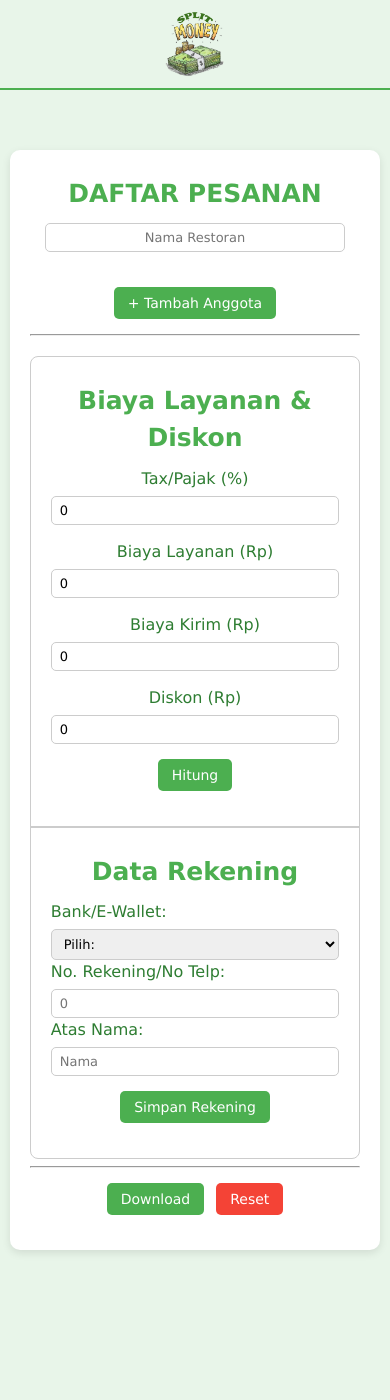
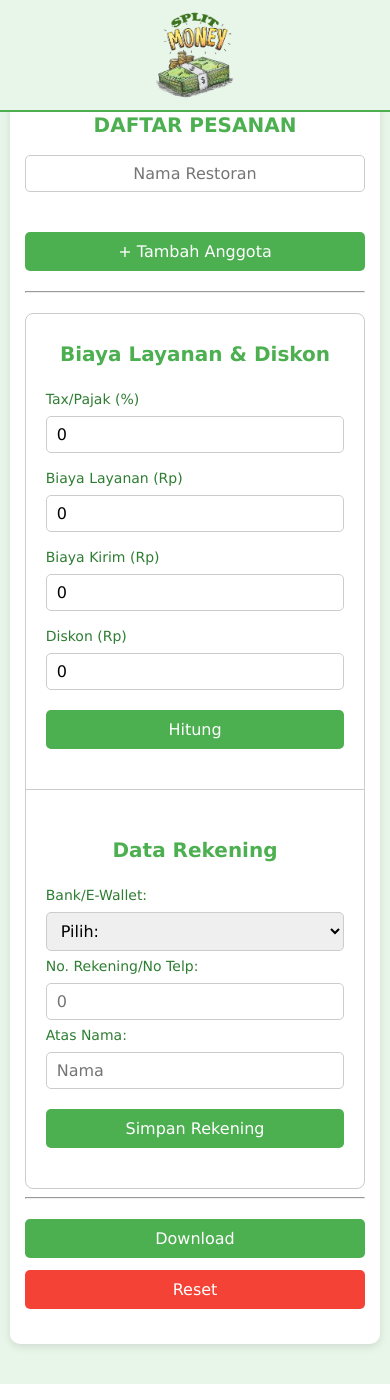
Before and after one commit to uLuum/Split-Bill, a PHP site: page / in a window 390 px wide. Run offline with PHP 8.4, Linux system fonts and the light colour scheme.

Commit message:
Update style.css
final script hosting

```diff
--- a/public_frontend_php/assets/style.css
+++ b/public_frontend_php/assets/style.css
@@ -43,31 +43,30 @@ body {
   margin-bottom: 5px;
 }
 
-/* Supaya konten tidak ketutup header */
+/* Supaya konten tidak ketutup header (Dinamis antara Mobile & Desktop) */
 .container {
-  margin-top: 80px;
-  margin: 150px auto;
-  max-width: 90%;
+  margin: 100px auto 40px; /* Jarak atas disesuaikan */
+  width: 90%;
+  max-width: 1200px;       /* Batas lebar desktop agar tidak terlalu melar */
   background: var(--white);
   padding: 30px;
   border-radius: 10px;
   box-shadow: 0 3px 8px rgba(0,0,0,0.1);
 }
 
-/* Grid untuk daftar anggota */
+/* Grid untuk daftar anggota (Diperbaiki agar dinamis tanpa hardcode px) */
 #members {
   display: grid;
-  grid-template-columns: repeat(2, minmax(400px, 1fr));
+  grid-template-columns: repeat(auto-fit, minmax(320px, 1fr));
   gap: 15px;
 }
 
 /* Sub judul */
 h2 {
   font-size: 25px;
-  margin-top: 5px;
   text-align: center;
   color: var(--secondary);
-  margin: 5px 0 10px;
+  margin: 5px 0 15px;
 }
 
 .logo {
@@ -83,7 +82,7 @@ input, select {
   border: 1px solid var(--border);
   border-radius: 5px;
   width: 100%;
-  font-size: 20px;
+  font-size: 16px; /* Ukuran font disesuaikan agar proporsional */
   margin-top: 5px;
 }
 
@@ -95,40 +94,46 @@ input:focus, select:focus {
 
 /* Label */
 label {
-  text-align: justify;
-  justify-content: center;
+  display: inline-block;
   font-weight: 500;
   color: var(--primary);
-  font-size: 16px;
+  font-size: 14px;
+  margin-top: 5px;
 }
 
 /* Group tombol agar rata tengah */
 .button-group {
   display: flex;
+  flex-wrap: wrap;         /* Biar tombol bisa turun kalau layar kesempitan */
   justify-content: center; /* tombol di tengah */
   gap: 12px;               /* jarak antar tombol */
-  margin: 15px 0;
+  margin: 20px 0;
 }
 
 /* Styling tombol */
 button {
   background: var(--secondary);
   color: var(--white);
-  padding: 12px 23px;
+  padding: 10px 20px;
   border: none;
   border-radius: 5px;
   cursor: pointer;
-  font-size: 18px;
-  transition: background 0.2s ease;
+  font-size: 16px;
+  transition: background 0.2s ease, transform 0.1s ease;
 }
 
 button:hover {
   background: var(--primary);
 }
 
+button:active {
+  transform: scale(0.98);
+}
+
 button.removeItem, button.removeMember {
   background: #e53935; /* merah */
 }
+
 button.removeItem:hover, button.removeMember:hover {
   background: #b71c1c;
 }
@@ -147,7 +153,6 @@ button.danger:hover {
   grid-template-columns: 1fr 1fr; /* kiri & kanan sama lebar */
   gap: 20px;
   margin-top: 20px;
-  align-items: center; /* biar atas sejajar */
   border: 1px solid var(--border);
   border-radius: 8px;
   background: #fff;
@@ -174,27 +180,27 @@ button.danger:hover {
 
 .result-container > div {
   flex: 1;
+  min-width: 250px; /* Cegah box terlalu gepeng */
 }
 
 .summary-box, .account-box {
   background: #f6fff6;
   border: 1px solid #cce5cc;
   border-radius: 6px;
-  padding: 12px;
+  padding: 15px;
 }
 
-/* Layout row */
+/* Layout row input global (pajak, service, dll) */
 .row {
-  justify-self: center;
-  text-align: center;
   display: flex;
   flex-wrap: wrap;
   gap: 15px;
   margin-bottom: 15px;
 }
+
 .row > div {
   flex: 1;
-  min-width: 200px;
+  min-width: 140px; /* Memastikan input input angka sejajar rapi */
 }
 
 /* Layout resto */
@@ -202,14 +208,14 @@ button.danger:hover {
   text-align: center;
   margin: 10px 0 20px;
 }
+
 .restoran input {
-  max-width: 300px;
+  max-width: 400px;
   margin: 0 auto;
   display: block;
   text-align: center;
   font-weight: 500;
 }
-
 
 /* Member Section */
 .member-section {
@@ -298,81 +331,67 @@ table tr:nth-child(even) td {
 
 .item-price {
   text-align: right;
-  min-width: 90px;
+  font-weight: 500;
   color: #444;
 }
 
-/* Tablet: max-width 1024px */
+/* ======================================================= */
+/* RESPONSIVE BREAKPOINTS                                  */
+/* ======================================================= */
+
+/* Laptop / Tablet Lanskap: max-width 1024px */
 @media (max-width: 1024px) {
-  /* Container lebih longgar */
   .container {
-    max-width: 95%;
     padding: 20px;
   }
-
-  /* Grid member jadi 1 kolom */
-  #members {
-    grid-template-columns: 1fr;
-  }
-
-  /* Section perhitungan: stack vertikal */
   .calculation-section {
-    grid-template-columns: 1fr;
+    grid-template-columns: 1fr; /* Menjadi satu kolom vertikal */
   }
   .calc-left {
-    border-right: none;   /* hapus garis pembatas */
-    border-bottom: 2px solid var(--border); /* ganti jadi horizontal */
-  }
-  .calc-right {
-    padding-top: 0;
-  }
-
-  /* Ringkasan tabel full width */
-  .summary-table {
-    width: 100%;
+    border-right: none;
+    border-bottom: 1px solid var(--border); /* Batas ganti ke bawah */
   }
 }
 
-/* HP: max-width 600px */
+/* HP / Mobile: max-width 600px */
 @media (max-width: 600px) {
-  body {
-    font-size: 14px;
+  .container {
+    width: 95%;
+    padding: 15px;
+    margin-top: 90px; /* Menyesuaikan posisi di HP */
   }
 
-  .header .logo {
-    max-width: 60px;
+  h2 {
+    font-size: 20px;
   }
 
-  /* Input lebih kecil */
-  input, select {
-    font-size: 13px;
-    padding: 6px 8px;
+  /* Susunan Tombol bertumpuk rapi di HP */
+  .button-group {
+    flex-direction: column;
+    width: 100%;
   }
 
-  /* Tombol lebih kompak */
-  button {
-    font-size: 14px;
-    padding: 8px 14px;
+  .button-group button {
+    width: 100%; /* Tombol full-width di HP mudah ditekan jempol */
   }
 
-  /* Member section rapat */
-  .member-section {
-    padding: 10px;
+  /* Item input di dalam member section pecah vertikal */
+  .item-row {
+    flex-direction: column;
+    gap: 5px;
+    align-items: stretch;
+    border-bottom: 1px dashed var(--border);
+    padding-bottom: 10px;
+    margin-bottom: 10px;
   }
 
-  /* Item row jadi vertikal */
-  .item-row {
-    flex-direction: column;
+  .item-row button {
+    align-self: flex-end;
+    margin-top: 5px;
   }
 
   .row {
     flex-direction: column;
-  }
-
-  /* Tabel ringkasan & hasil full width */
-  .summary-table,
-  table {
-    font-size: 13px;
-    width: 100%;
+    gap: 10px;
   }
 }
```
Also changed, not shown: other parts of public_frontend_php/assets/style.css (+45 -16 lines).
